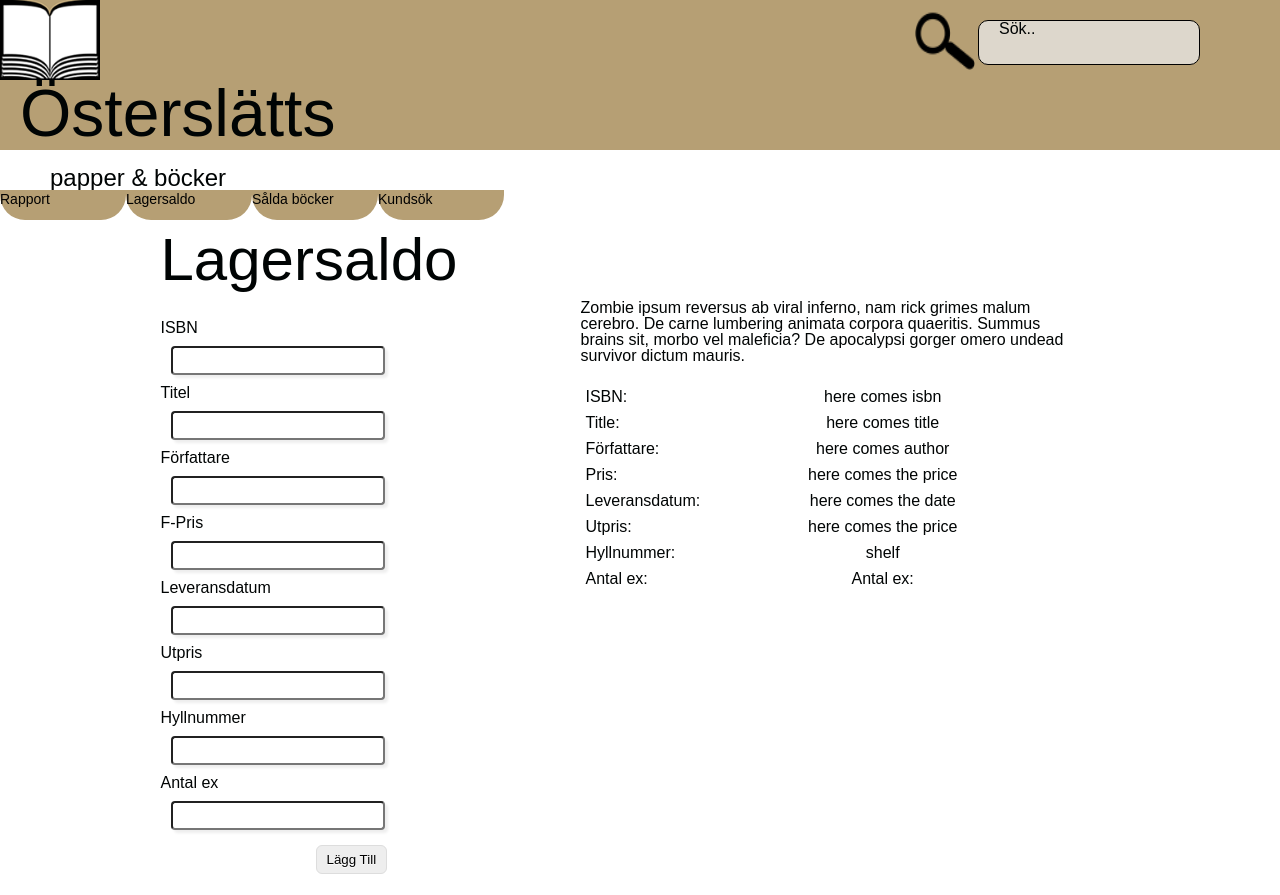
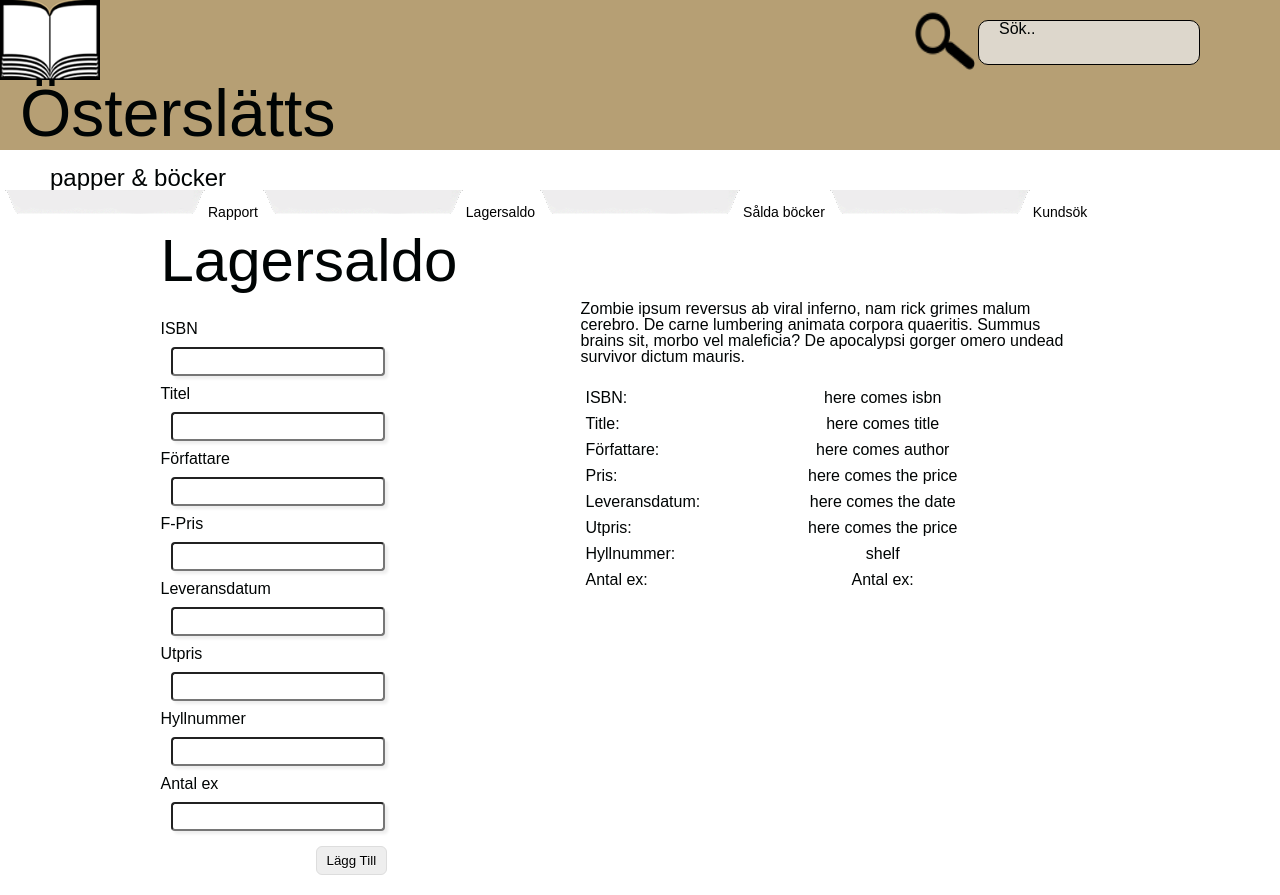
Before and after one commit to mh1830/bookstore_grupp2, a PHP site: page / in a window 1280 px wide. Before the commit the page ends 874 px from the top, so only its background shows below. Run offline with PHP 8.4, Linux system fonts and the light colour scheme; some web fonts are replaced.

Commit message:
Changed tabs to pictures.

```diff
--- a/css/css.css
+++ b/css/css.css
@@ -144,6 +144,7 @@ td, th {
 #navigation li {
 	float:left;
 	top:-20px;
+
 }
 #navigation li a {
 	padding: 0px 0px;
@@ -152,15 +153,13 @@ td, th {
 	text-decoration: none;
 	font-size:14px;
 	color:#000;
+
 }
 ul#navButtons {
 	float:left;
 
 }
 .menuItem {
-	background:#b69f74;
-	width:126px;
-	height:30px;
 	border-bottom-right-radius: 25px;
 	border-bottom-left-radius: 25px;
 	padding:0px;
--- a/index.html
+++ b/index.html
@@ -30,10 +30,10 @@
 		</header>
 		<div id="navigation">
 			<ul id="navButtons">
-				<li class="menuItem"><a href="rapport.html">Rapport</a></li>
-				<li class="menuItem"><a href="lagersaldo.html">Lagersaldo</a></li>
-				<li class="menuItem"><a href="saldabocker.html">Sålda böcker</a></li>
-				<li class="menuItem"><a href="kundsok.html">Kundsök</a></li>
+				<li class="menuItem"><a href="rapport.html"><img src = "imgs/tabbar1.png">Rapport</a></li>
+				<li class="menuItem"><a href="lagersaldo.html"><img src = "imgs/tabbar1.png">Lagersaldo</a></li>
+				<li class="menuItem"><a href="saldabocker.html"><img src = "imgs/tabbar1.png">Sålda böcker</a></li>
+				<li class="menuItem"><a href="kundsok.html"><img src = "imgs/tabbar1.png">Kundsök</a></li>
 	        </ul>
 	    </div><!--#navigation-->
 		<div id="container">
```
Also changed, not shown: imgs/tabbar1.png (added), imgs/tabbar2.png (added).
